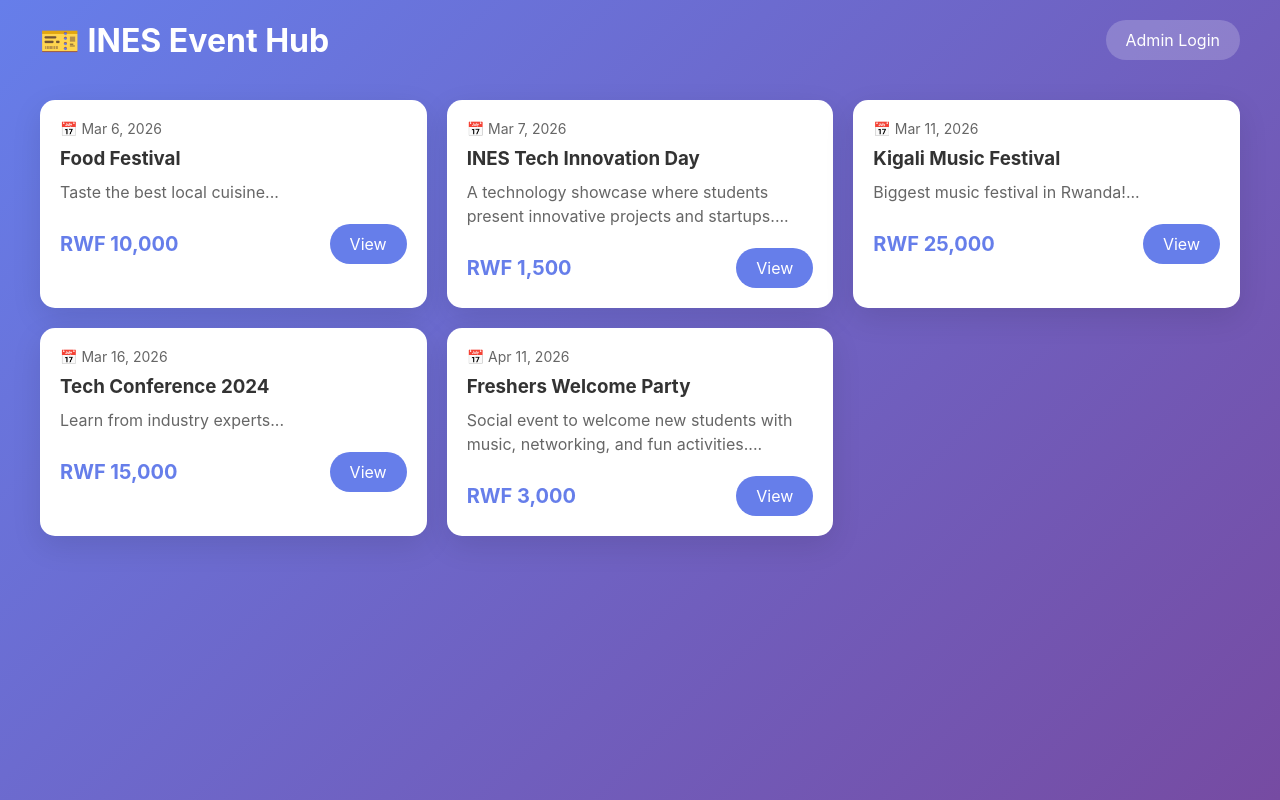
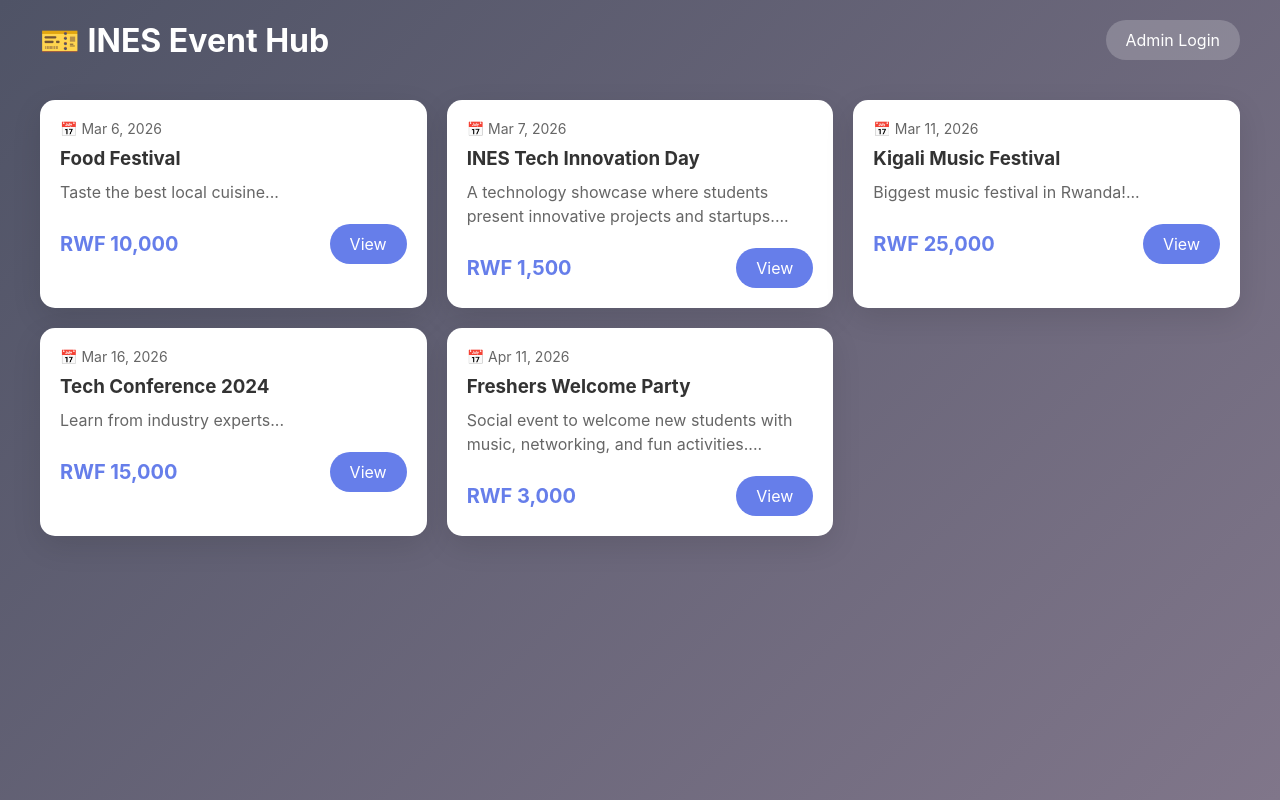
Before and after one commit to domitnd/INES_EVENT_TICKET, a PHP site: page /index.php in a window 1280 px wide. Run offline with PHP 8.4, Linux system fonts and the light colour scheme; data comes from the database, SQL or seed files in the repository.

Commit message:
changed some colors

```diff
--- a/css/style.css
+++ b/css/style.css
@@ -6,7 +6,7 @@
 
 body {
     font-family: -apple-system, BlinkMacSystemFont, 'Segoe UI', Roboto, sans-serif;
-    background: linear-gradient(135deg, #667eea 0%, #764ba2 100%);
+    background: linear-gradient(135deg, #4f5366 0%, #80768a 100%);
     min-height: 100vh;
     padding: 20px;
 }
```
